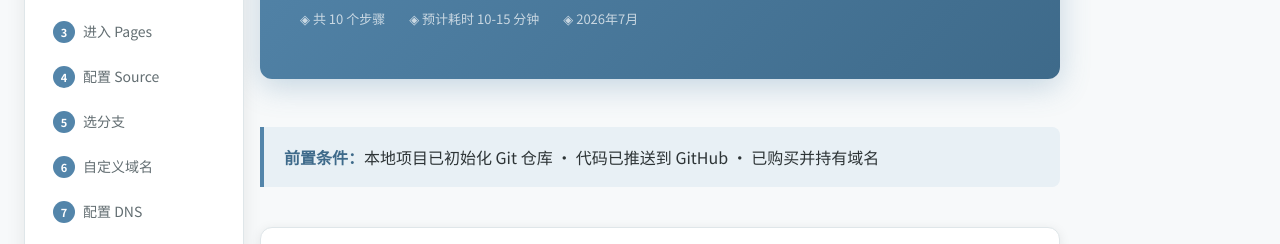
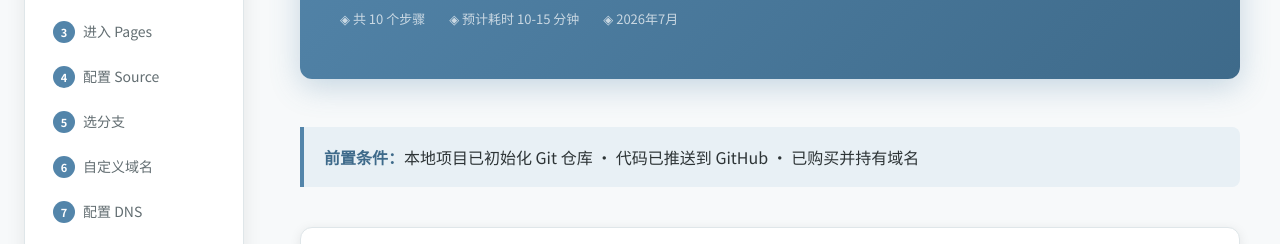
Before and after one commit to limin0248/journalism, a plain HTML site: page guide.html in a window 1280 px wide. Shown: the part 233-477 px from the top of the page. Drawn offline with Linux system fonts and the light colour scheme.

Commit message:
style: widen main content area to 1300px with balanced padding

```diff
--- a/guide.html
+++ b/guide.html
@@ -146,10 +146,8 @@
     /* 主内容区 */
     .main {
       margin-left: 260px;
-      margin-right: 24px;
-      padding-top: 90px;
-      padding-bottom: 60px;
-      max-width: 800px;
+      padding: 90px 40px 60px;
+      max-width: 1300px;
     }
 
     /* Hero */
```
